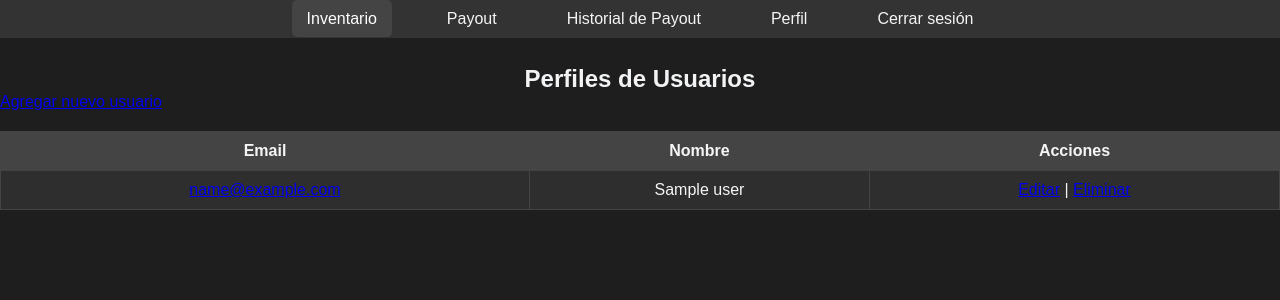
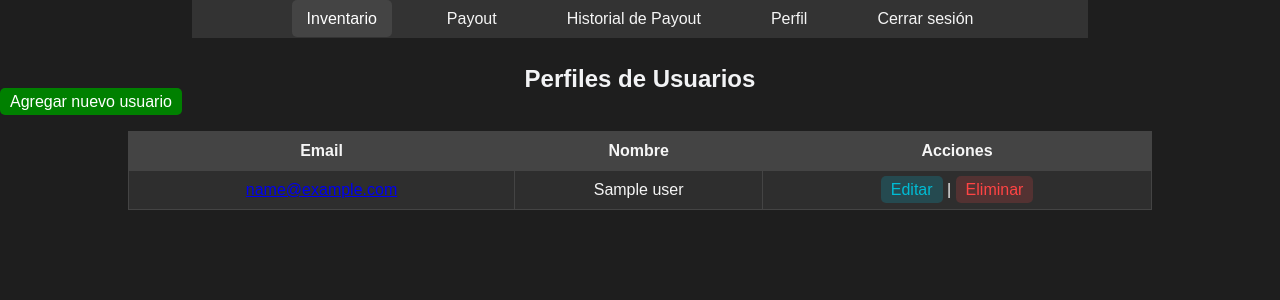
Before and after one commit to mauroosc/atiracnsnmnt, a Flask app: page /profile_admin in a window 1280 px wide. Shown: the top 300 px of the page. Run offline with Flask 2, Linux system fonts and the light colour scheme; the visitor is signed in with stand-in values (Sample User, id 1); a database or web service that is not in the repository returns one stand-in record (values such as "Sample title"); some libraries are stand-ins or nearby versions.

Commit message:
atira 200

```diff
--- a/app/static/css/style.css
+++ b/app/static/css/style.css
@@ -5,8 +5,11 @@
     font-family: sans-serif;
 }
 
-body{
+body {
     background: #1e1e1e;
+    margin: 0; /* Asegúrate de que el body no tenga margen */
+    padding: 0;
+    width: 100%; /* Asegúrate de que el body ocupe el 100% del ancho */
 }
 
 button{
@@ -21,6 +24,11 @@ button{
     font-weight: bold;
     width: 100%;
     transition: background .3s;
+}
+
+.container{
+    display: flex;
+    justify-content: center;
 }
 
 h1{
@@ -65,11 +73,13 @@ label{
 
 /* ======= Estilo del Menú ======= */
 .menu {
-    background-color: #333; /* Color de fondo del menú */
-    padding: 10px 0; /* Espaciado en la parte superior e inferior */
-    position: fixed; /* Mantiene el menú fijo en la parte superior */
-    width: 100%; /* Ocupa todo el ancho de la pantalla */
-    z-index: 1000; /* Asegura que esté por encima de otros elementos */
+    background-color: #333;
+    padding: 10px 0;
+    position: fixed;
+    width: 70%;
+    z-index: 1000;
+    left: 50%; /* Posiciona el menú a la mitad de la ventana */
+    transform: translateX(-50%); /* Ajusta para centrar */
 }
 
 .menu ul {
@@ -103,8 +113,8 @@ label{
 
 /* ======= Estilo para todas las tablas ======= */
 table {
-    width: 100%; /* Ocupa el ancho completo */
-    margin: 20px 0; /* Espaciado superior e inferior */
+    width: 80%; /* Ocupa el ancho completo */
+    margin: 20px auto; /* Espaciado superior e inferior */
     border-collapse: collapse; /* Colapsa bordes */
     background-color: #2e2e2e; /* Fondo oscuro para la tabla */
 }
@@ -128,3 +138,52 @@ table tr:nth-child(even) {
 table tr:hover {
     background-color: #555; /* Color de fondo al pasar el ratón sobre una fila */
 }
+
+
+/* Estilo para el enlace "Edit" */
+.action-link:nth-of-type(1) {
+    color: #00bcd4; /* Color específico para "Edit" */
+    background-color: #00bbd433;
+}
+
+/* Estilo para el enlace "Delete" */
+.action-link:nth-of-type(2) {
+    color: #ff4444; /* Color específico para "Delete" */
+    background-color: #ff44442d;
+}
+
+/* Efecto hover para "Edit" */
+.action-link:nth-of-type(1):hover {
+    background-color: #0097a7; /* Color de fondo diferente al pasar el ratón */
+    color: white; /* Cambia el color del texto al pasar el ratón */
+}
+
+/* Efecto hover para "Delete" */
+.action-link:nth-of-type(2):hover {
+    background-color: #cc0000; /* Color de fondo diferente al pasar el ratón */
+    color: white; /* Cambia el color del texto al pasar el ratón */
+}
+
+/* Estilo común para ambos enlaces */
+.action-link {
+    text-decoration: none; /* Elimina el subrayado */
+    padding: 5px 10px; /* Espaciado interno */
+    border-radius: 5px; /* Bordes redondeados */
+    transition: background-color 0.3s ease; /* Suaviza el cambio de color */
+}
+
+p{
+    text-align: center;
+    padding: 65px 0 0 0;
+    color: #f2f3f5;
+}
+
+.new-account{
+text-decoration: none;
+padding: 5px 10px;
+border-radius: 5px;
+transition: background-color 0.3s ease;
+Color: white;
+background-color: #008000;
+margin: auto;
+}
--- a/app/templates/inventory.html
+++ b/app/templates/inventory.html
@@ -36,8 +36,8 @@
                 <td>{{ item.consignor }}</td>
                 <td>{{ item.date }}</td>
                 <td>
-                    <a href="{{ url_for('main.edit_item', item_id=item.id) }}">Edit</a> |
-                    <a href="{{ url_for('main.delete_item', item_id=item.id) }}" onclick="return confirm('Are you sure you want to delete this item?');">Delete</a>
+                    <a href="{{ url_for('main.edit_item', item_id=item.id) }}" class="action-link">Edit</a> |
+                    <a href="{{ url_for('main.delete_item', item_id=item.id) }}" class="action-link" onclick="return confirm('Are you sure you want to delete this item?');">Delete</a>
                 </td>
             </tr>
             {% endfor %}
--- a/app/templates/payout.html
+++ b/app/templates/payout.html
@@ -33,7 +33,7 @@
                 <td>{{ item.consignor }}</td>
                 <td>{{ item.date }}</td>
                 <td>
-                    <a href="{{ url_for('main.edit_item', item_id=item.id) }}">Editar</a> <!-- Botón para editar -->
+                    <a href="{{ url_for('main.edit_item', item_id=item.id) }}" class="action-link">Editar</a> <!-- Botón para editar -->
                 </td>
             </tr>
             {% endfor %}
--- a/app/templates/payout_history.html
+++ b/app/templates/payout_history.html
@@ -33,7 +33,7 @@
                 <td>{{ item.consignor }}</td>
                 <td>{{ item.date }}</td>
                 <td>
-                    <a href="{{ url_for('main.edit_item', item_id=item.id) }}">Editar</a>
+                    <a href="{{ url_for('main.edit_item', item_id=item.id) }}" class="action-link">Editar</a>
                 </td>
             </tr>
             {% endfor %}
--- a/app/templates/profile_admin.html
+++ b/app/templates/profile_admin.html
@@ -3,13 +3,11 @@
 {% block title %}Perfiles de Usuarios{% endblock %}
 
 {% block content %}
-    <h2>Perfiles de Usuarios</h2>
+    <div>
+        <h2>Perfiles de Usuarios</h2>
 
     <!-- Botón para agregar nuevo usuario -->
-    <a href="{{ url_for('main.create_user') }}" class= "add-user-container btn">Agregar nuevo usuario</a>
-    <div class="add-user-container">
-    </div>
-
+    <a href="{{ url_for('main.create_user') }}" class="new-account">Agregar nuevo usuario</a>
     <table>
         <thead>
             <tr>
@@ -27,11 +25,12 @@
                 </td>
                 <td>{{ user.name }}</td>
                 <td>
-                    <a href="{{ url_for('main.edit_user', user_id=user.id) }}">Editar</a> |
-                    <a href="{{ url_for('main.delete_user', user_id=user.id) }}" onclick="return confirm('Are you sure you want to delete this user?');">Eliminar</a>
+                    <a href="{{ url_for('main.edit_user', user_id=user.id) }}" class="action-link">Editar</a> |
+                    <a href="{{ url_for('main.delete_user', user_id=user.id) }}" class="action-link" onclick="return confirm('Are you sure you want to delete this user?');">Eliminar</a>
                 </td>
             </tr>
             {% endfor %}
         </tbody>
     </table>
+</div>
 {% endblock %}
```
